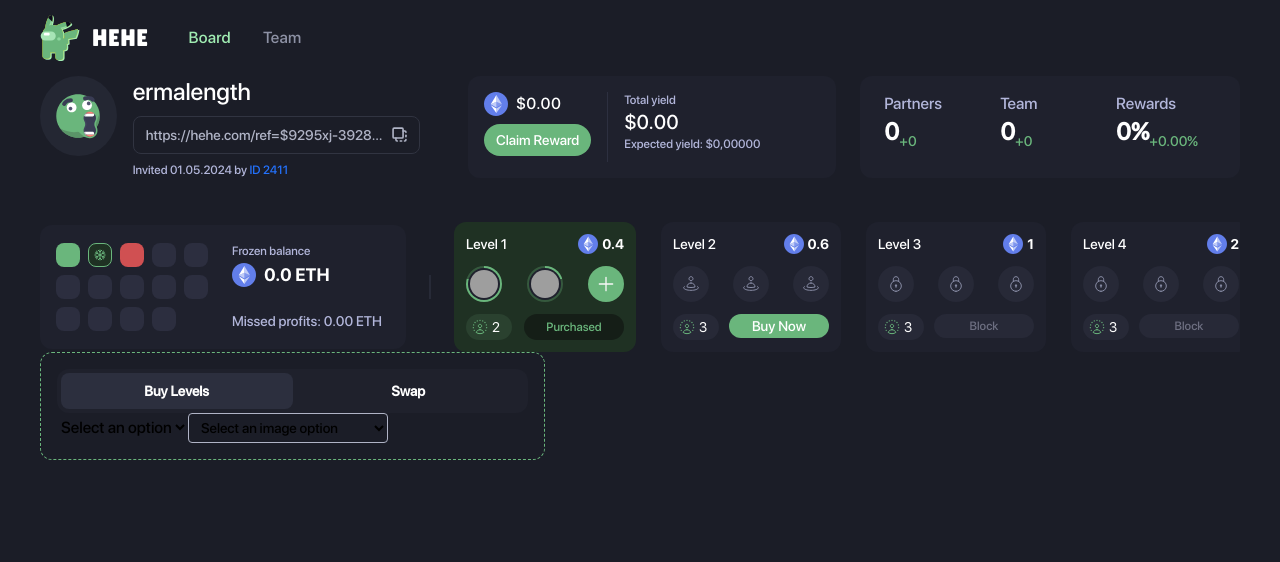
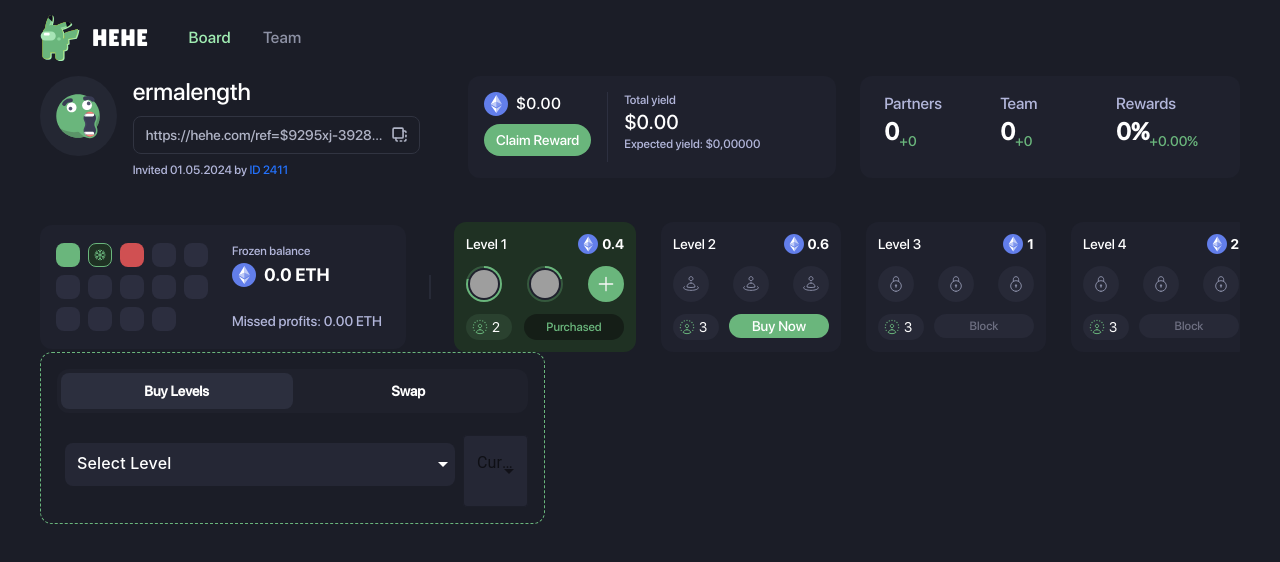
Before and after one commit to yevheniidrahancha/hehe-web, a Next.js app: page / in a window 1280 px wide. Shown: the top 562 px of the page. Built offline with nearby package versions, Linux system fonts and the light colour scheme; grey boxes are pictures that could not be loaded.

Commit message:
Buy Level

```diff
--- a/package.json
+++ b/package.json
@@ -9,6 +9,10 @@
     "lint": "next lint"
   },
   "dependencies": {
+    "@emotion/react": "^11.14.0",
+    "@emotion/styled": "^11.14.0",
+    "@mui/icons-material": "^7.0.2",
+    "@mui/material": "^7.0.2",
     "clsx": "^2.1.1",
     "next": "15.3.0",
     "react": "^19.0.0",
--- a/src/modules/Dashboard/BuyWidget/BuyLevelWidget/BuyLevelWidget.tsx
+++ b/src/modules/Dashboard/BuyWidget/BuyLevelWidget/BuyLevelWidget.tsx
@@ -1,9 +1,47 @@
 "use client";
 
 import { useState } from "react";
+import Image from "next/image";
+import EthereumIcon from "../../../../assets/ethereum.svg";
+import ChevronIcon from "../../../../assets/chevron-down.svg";
+
 import "./styles.scss";
 
+import {
+  colors,
+  FormControl,
+  InputBase,
+  InputLabel,
+  MenuItem,
+  Select,
+  styled,
+} from "@mui/material";
+
 const baseClassName = "buy-level-widget";
+
+const BootstrapInput = styled(InputBase)(({ theme }) => ({
+  "label + &": {
+    marginTop: theme.spacing(3),
+  },
+  "& .MuiInputBase-input": {
+    borderRadius: 8,
+    position: "relative",
+    backgroundColor: "#252735",
+    fontSize: 16,
+    width: 360,
+    padding: "10px 26px 10px 12px",
+    color: "#FFF",
+    fontFamily: '"SF Pro Display", sans-serif',
+    fontWeight: 500,
+    lineHeight: "20px",
+
+    "&:focus": {
+      borderRadius: 4,
+      borderColor: "#80bdff",
+      boxShadow: "0 0 0 0.2rem rgba(0,123,255,.25)",
+    },
+  },
+}));
 
 const BuyLevelWidget = () => {
   const [selectLevel, setSelectLevel] = useState("");
@@ -19,54 +57,59 @@
   return (
     <div className={baseClassName}>
       <div className={`${baseClassName}__dropdowns-wrapper`}>
-        <select
+        <FormControl sx={{ m: 1 }} variant="standard">
+          <Select
+            labelId="demo-customized-select-label"
+            id="demo-customized-select"
             value={selectLevel}
             onChange={handleSelectLevel}
-          className={`${baseClassName}__dropdowns-wrapper`}
+            input={<BootstrapInput />}
+            displayEmpty
+            sx={{
+              "& .MuiSelect-icon": {
+                color: "#FFF",
+              },
+            }}
           >
-          <option value="">Select an option</option>
-          <option value="option1">Option 1</option>
-          <option value="option2">Option 2</option>
-          <option value="option3">Option 3</option>
-        </select>
+            <MenuItem
+              sx={{
+                fontFamily: '"SF Pro Display", sans-serif',
+                fontWeight: 500,
+                fontStyle: "unset",
+              }}
+              value=""
+              disabled
+            >
+              Select Level
+            </MenuItem>
+            <MenuItem value={10}>Ten</MenuItem>
+            <MenuItem value={20}>Twenty</MenuItem>
+            <MenuItem value={30}>Thirty</MenuItem>
+          </Select>
+        </FormControl>
 
-        <select
+        <FormControl>
+          <InputLabel>Currency</InputLabel>
+          <Select
             value={selectСurrency}
             onChange={handleSelectCurrency}
-          style={{
-            padding: "5px 8px",
-            border: "1px solid #b0b4c6",
-            borderRadius: "4px",
-            fontSize: "14px",
-            width: "200px",
-          }}
+            label="Currency"
+            className={`${baseClassName}__dropdown-currency`}
           >
-          <option value="">Select an image option</option>
-          <option value="image1">
-            <img
-              src="https://via.placeholder.com/20"
-              alt="icon1"
-              style={{ width: "20px", marginRight: "10px" }}
-            />
-            Image 1
-          </option>
-          <option value="image2">
-            <img
-              src="https://via.placeholder.com/20"
-              alt="icon2"
-              style={{ width: "20px", marginRight: "10px" }}
-            />
-            Image 2
-          </option>
-          <option value="image3">
-            <img
-              src="https://via.placeholder.com/20"
-              alt="icon3"
-              style={{ width: "20px", marginRight: "10px" }}
-            />
-            Image 3
-          </option>
-        </select>
+            <MenuItem value="ETH">
+              <Image src={EthereumIcon} alt="Ethereum" width={20} height={20} />
+              ETH
+            </MenuItem>
+            <MenuItem value="ETH">
+              <Image src={EthereumIcon} alt="Ethereum" width={20} height={20} />
+              ETH
+            </MenuItem>
+            <MenuItem value="ETH">
+              <Image src={EthereumIcon} alt="Ethereum" width={20} height={20} />
+              ETH
+            </MenuItem>
+          </Select>
+        </FormControl>
       </div>
     </div>
   );
--- a/src/modules/Dashboard/BuyWidget/BuyLevelWidget/styles.scss
+++ b/src/modules/Dashboard/BuyWidget/BuyLevelWidget/styles.scss
@@ -0,0 +1,29 @@
+.buy-level-widget {
+  &__dropdowns-wrapper {
+    display: flex;
+  }
+  &__dropdown-level {
+    display: flex;
+    max-width: 360px;
+    color: #fff;
+    width: 100%;
+    padding: 8px 8px 8px 12px;
+    flex-direction: column;
+    align-items: center;
+    border-radius: 8px;
+    background: #252735;
+    margin-right: 10px;
+  }
+
+  &__dropdown-currency {
+    display: flex;
+    max-width: 100px;
+    color: #fff;
+    width: 100%;
+    padding: 8px 8px 8px 12px;
+    flex-direction: column;
+    align-items: center;
+    border-radius: 8px;
+    background: #252735;
+  }
+}
--- a/src/modules/Dashboard/BuyWidget/styles.scss
+++ b/src/modules/Dashboard/BuyWidget/styles.scss
@@ -11,6 +11,7 @@
     align-items: center;
     border-radius: 12px;
     background: #1f212c;
+    margin-bottom: 22px;
   }
 
   &__button-tab {
```
Also changed, not shown: src/assets/chevron-down.svg (added), 1 other file (tests, documents, lock files or other folders). Lines whose indentation alone changed are shown as unchanged.
